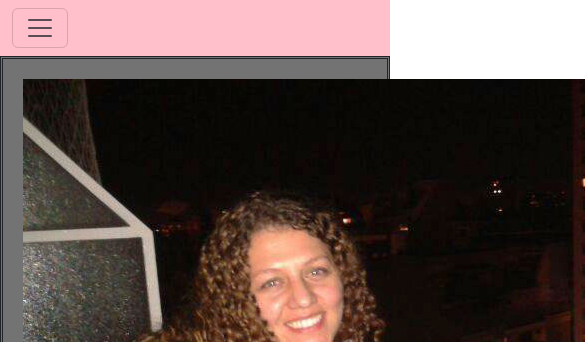
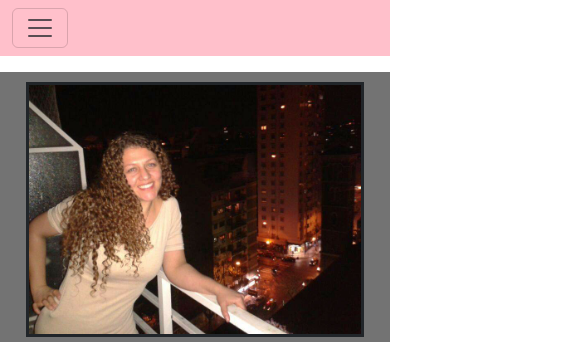
Before and after one commit to produccion2018/Postres-mireya, a plain HTML site: page pages/sobre-mi.html in a window 390 px wide. Shown: the top 342 px of the page, 585 px wide, since content can reach past the window. Drawn offline with nearby package versions, Linux system fonts and the light colour scheme; a web font is replaced by a local one.

Commit message:
modificacion

```diff
--- a/css/estylo.css
+++ b/css/estylo.css
@@ -92,9 +92,20 @@ h1{
  }
 
  .clearfix{
-  padding: 20px;
-  border-style: double;
+  padding: 10px;
+  margin: 1rem;
  }
+
+ @media screen and (max-width: 767px) {
+  .col-md-4 {
+    width: 100%;
+    width: 100%;
+    border-style: solid;
+
+  }
+ }
+
+
 
  /* menu______________________ */
 
@@ -147,6 +158,13 @@ h1{
     flex-direction: column;
 }
 }
+
+@media screen and (max-width: 767px){
+  .imag :hover{
+    transform: scale(1.1)
+  }
+}
+
 .imag{
   width: 5rem;
   height: 5rem;
@@ -155,7 +173,8 @@ h1{
   opacity: 0.9;
 }
 
-.imag:hover {
+
+ .imag:hover {
   transform: scale(1.1);
 }
 
--- a/pages/sobre-mi.html
+++ b/pages/sobre-mi.html
@@ -79,7 +79,7 @@
   <section class="sobre-mi">
 
     <div class="clearfix">
-      <img src="../Imagenes/perfil mireya.jpg" class="col-md-6 float-md-end mb-3 ms-md-3" alt="perfil-mireya">
+      <img src="../Imagenes/perfil mireya.jpg" class="col-md-4 float-md-end mb-2 ms-md-1" alt="perfil-mireya">
 
       <p class="titulo">Madre y Cocinera</p>
       <p class="subtitulo">Amigas, amigos… ¡bienvenidos a mi mundo!</p>
```
Also changed, not shown: pages/menu.html (+4 -6 lines).
